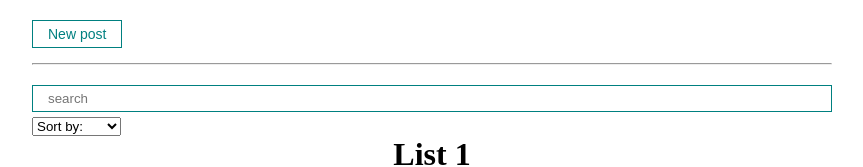
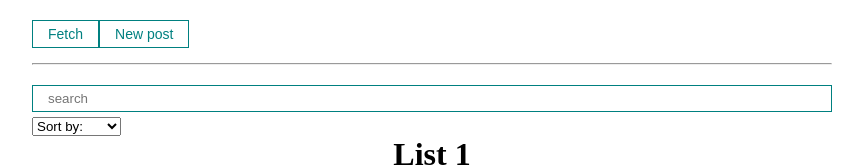
Before and after one commit to YureiRetarded/test-work-with-react, a React (Create React App) app: page / in a window 1280 px wide. Shown: the top 167 px of the page, without its empty margins (208-1071 px from the left). Built offline with nearby package versions, Linux system fonts and the light colour scheme.

Commit message:
Axios is installed

```diff
--- a/package.json
+++ b/package.json
@@ -7,6 +7,7 @@
     "@testing-library/react": "^13.3.0",
     "@testing-library/user-event": "^13.5.0",
     "@types/react": "^18.0.14",
+    "axios": "^0.27.2",
     "react-dom": "^18.2.0",
     "react-scripts": "5.0.1",
     "react-transition-group": "^4.4.2",
--- a/src/App.js
+++ b/src/App.js
@@ -1,4 +1,4 @@
-import React, {useMemo, useState} from "react";
+import React, {useState} from "react";
 import './Styles/App.css'
 import PostList from "./Components/PostList";
 import PostForm from "./Components/PostForm";
@@ -6,6 +6,7 @@ import PostFilter from "./Components/PostFilter";
 import MyModal from "./Components/UI/MyModal/MyModal";
 import MyButton from "./Components/UI/button/MyButton";
 import {usePosts} from "./hooks/usePosts";
+import axios from "axios";
 
 function App() {
     const [posts, setPosts] = useState([
@@ -17,10 +18,14 @@ function App() {
         {id: 6, title: "teqqxt title", body: "qwert texts"},
         {id: 7, title: "tertttxt title", body: "madvawgaore texts"}
     ]);
-    const [filter,setFilter]=useState({sort:'',query:''})
-    const [modal,setModal]=useState(false)
-    const sortedAndSearchedPosts=usePosts(posts,filter.sort,filter.query)
+    const [filter, setFilter] = useState({sort: '', query: ''})
+    const [modal, setModal] = useState(false)
+    const sortedAndSearchedPosts = usePosts(posts, filter.sort, filter.query)
 
+    async function fetchPosts() {
+        const response = await axios.get('https://jsonplaceholder.typicode.com/posts')
+        setPosts(response.data);
+    }
 
 
     const createPost = (newPost) => {
@@ -34,13 +39,14 @@ function App() {
 
     return (
         <div className="App">
-            <MyButton style={{marginTop:20}} onClick={()=>setModal(true)}>
+            <MyButton onClick={fetchPosts}>Fetch</MyButton>
+            <MyButton style={{marginTop: 20}} onClick={() => setModal(true)}>
                 New post
             </MyButton>
             <MyModal visible={modal} setVisible={setModal}>
                 <PostForm create={createPost}/>
             </MyModal>
-            <hr style={{marginTop:15,marginBottom:15}}/>
+            <hr style={{marginTop: 15, marginBottom: 15}}/>
             <PostFilter
                 filter={filter}
                 setFilter={setFilter}
```
Also changed, not shown: 1 other file (tests, documents, lock files or other folders).
